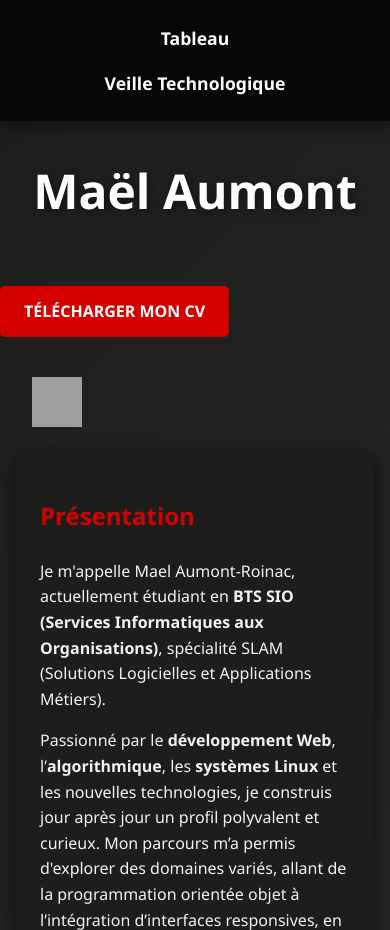
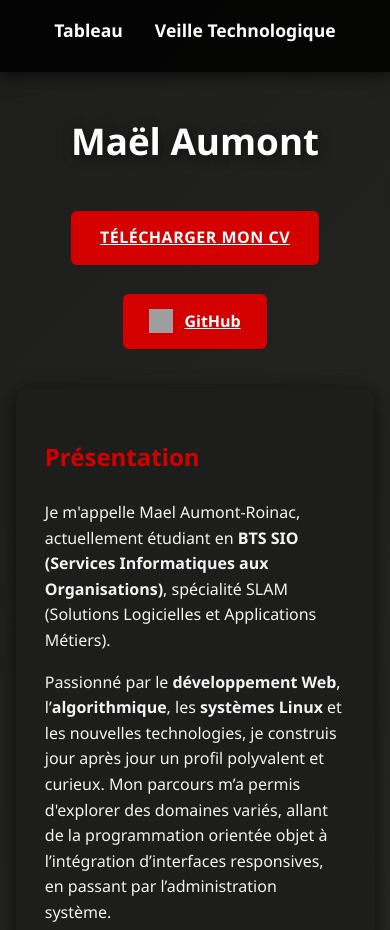
Before and after one commit to mael992/portfolio, a plain HTML site: page index.html in a window 390 px wide. Shown: the top 930 px of the page. Drawn offline with Linux system fonts and the light colour scheme; grey boxes are pictures that could not be loaded.

Commit message:
[update oral 1]

```diff
--- a/index.css
+++ b/index.css
@@ -1,19 +1,23 @@
-/* Style général */
+/* ===================== */
+/* STYLE GÉNÉRAL */
+/* ===================== */
 body {
     margin: 0;
     padding: 0;
     font-family: 'Segoe UI', sans-serif;
-    background: linear-gradient(135deg, #1d1d1b 0%, #3c3c3c 100%);  /* Dégradé élégant inspiré Porsche */
-    color: #f2f2f2;   /*Texte clair sur fond sombre */
+    background: linear-gradient(135deg, #1d1d1b 0%, #3c3c3c 100%);
+    color: #f2f2f2;
     line-height: 1.6;
 }
 
-/* Navigation */
+/* ===================== */
+/* NAVIGATION */
+/* ===================== */
 nav {
-    background-color: rgba(0, 0, 0, 0.8);  /* Noir semi-transparent */
+    background-color: rgba(0, 0, 0, 0.85);
     padding: 1rem 0;
     text-align: center;
-    box-shadow: 0 4px 15px rgba(0, 0, 0, 0.5);  /* Ombre accentuée */
+    box-shadow: 0 4px 15px rgba(0, 0, 0, 0.6);
 }
 
 nav ul {
@@ -22,11 +26,7 @@ nav ul {
     padding: 0;
     display: flex;
     justify-content: center;
-    flex-wrap: wrap;
-}
-
-nav ul li {
-    margin: 0 1.5rem;
+    gap: 2rem;
 }
 
 nav ul li a {
@@ -35,126 +35,153 @@ nav ul li a {
     font-weight: bold;
     font-size: 1.1rem;
     position: relative;
-    padding-bottom: 3px;
-    transition: color 0.3s ease, border-color 0.3s ease;
-}
-
-/* Effet au survol des liens de la navbar */
-nav ul li a:hover {
-    color: #d40000;  /* Rouge Porsche au survol */
-    border-bottom: 2px solid #d40000;  /* Sous-lignage élégant au survol */
-}
-
-/* GitHub Link (au dessous de la navbar) */
-.github-link {
-    text-align: left;
-    margin: 1rem 2rem;
-}
-
-.github-link a {
-    font-weight: bold;
-    color: #d40000; /* Rouge Porsche */
-    font-size: 1.3rem;
-    text-decoration: none;
-    position: relative;
-    padding-bottom: 3px;
-    transition: color 0.3s ease, border-color 0.3s ease;
-}
-
-.github-link a:hover {
-    color: #fff;  /* Texte clair au survol */
-    border-bottom: 2px solid #d40000;  /* Sous-lignage avec effet */
-}
-
-/* Titres principaux */
-h1 {
-    text-align: center;
-    margin-top: 2rem;
-    font-size: 3rem;
-    color: #fff;
-    text-shadow: 2px 2px 10px rgba(0, 0, 0, 0.4);  /* Ombre légère pour donner un effet de profondeur */
-}
-
-/* Liens et boutons */
-a {
-    color: #d40000; /* Rouge Porsche pour les liens */
-    text-decoration: none;
-    font-weight: bold;
+    padding-bottom: 4px;
     transition: color 0.3s ease;
 }
 
-a:hover {
-    color: #fff;
-    text-decoration: underline;
+nav ul li a:hover {
+    color: #d40000;
+    border-bottom: 2px solid #d40000;
 }
 
-/* Liens de téléchargement */
-a[download] {
-    display: inline-block;
-    background-color: #d40000;  /* Rouge Porsche */
+/* ===================== */
+/* TITRE PRINCIPAL */
+/* ===================== */
+h1 {
+    text-align: center;
+    margin-top: 2.5rem;
+    font-size: 3rem;
     color: #fff;
-    padding: 0.8rem 1.5rem;
-    border-radius: 5px;
-    margin: 1.5rem auto;
-    text-align: center;
+    text-shadow: 2px 2px 12px rgba(0, 0, 0, 0.5);
+}
+
+/* ===================== */
+/* BOUTONS HERO (CV + GITHUB) */
+/* ===================== */
+.hero-buttons {
+    display: flex;
+    justify-content: center;
+    align-items: center;
+    gap: 1.8rem;
+    margin: 2.5rem 0;
+    flex-wrap: wrap;
+}
+
+/* Bouton CV */
+.btn-cv {
+    background-color: #d40000;
+    color: #fff;
+    padding: 0.9rem 1.8rem;
+    border-radius: 6px;
     font-weight: bold;
     text-transform: uppercase;
+    letter-spacing: 0.5px;
     transition: background-color 0.3s ease, transform 0.3s ease;
 }
 
-/* Effet au survol des boutons */
-a[download]:hover {
-    background-color: #b30000;  /* Rouge plus foncé au survol */
-    transform: scale(1.05);  /* Effet de zoom pour plus d'impact */
+.btn-cv:hover {
+    background-color: #b30000;
+    transform: scale(1.06);
 }
 
-/* Sections */
+/* Bouton GitHub */
+.btn-github {
+    display: flex;
+    align-items: center;
+    gap: 0.7rem;
+    padding: 0.8rem 1.5rem;
+    border: 2px solid #d40000;
+    border-radius: 6px;
+    color: #fff;
+    font-weight: bold;
+    background-color: #d40000;
+}
+
+.btn-github img {
+    width: 24px;
+    height: 24px;
+}
+
+.btn-github:hover {
+    background-color: #b30000;
+    transform: scale(1.06);
+}
+
+/* ===================== */
+/* SECTIONS */
+/* ===================== */
 section {
-    background: #1d1d1b;  /* Noir Porsche */
-    padding: 2rem;
-    margin: 2rem auto;
+    background-color: #1d1d1b;
+    padding: 2rem 2.5rem;
+    margin: 2.5rem auto;
     max-width: 900px;
-    border-radius: 8px;
-    box-shadow: 0 4px 20px rgba(0, 0, 0, 0.6);  /* Ombre plus marquée pour un look premium */
+    border-radius: 10px;
+    box-shadow: 0 4px 20px rgba(0, 0, 0, 0.65);
 }
 
 section h2 {
-    color: #d40000;  /* Rouge Porsche pour les sous-titres */
+    color: #d40000;
     margin-bottom: 1.5rem;
 }
 
-/* Listes */
+/* ===================== */
+/* ARTICLES (RÉALISATIONS) */
+/* ===================== */
+article {
+    margin-bottom: 2rem;
+}
+
+article h3 {
+    color: #fff;
+    margin-bottom: 0.5rem;
+}
+
+article ul {
+    padding-left: 1.2rem;
+}
+
+article ul li {
+    margin-bottom: 0.5rem;
+}
+
+/* ===================== */
+/* LISTES */
+/* ===================== */
 ul {
     padding-left: 1.2rem;
 }
 
 ul li {
-    margin-bottom: 0.8rem;
+    margin-bottom: 0.7rem;
 }
 
-/* Pied de page */
+/* ===================== */
+/* FOOTER */
+/* ===================== */
 footer {
-    background-color: #1d1d1b;  /* Noir Porsche */
-    color: #f2f2f2;
+    background-color: #1d1d1b;
+    color: #aaa;
     text-align: center;
-    padding: 1.2rem;
+    padding: 1.5rem;
     margin-top: 3rem;
-    font-size: 1rem;
-    border-top: 2px solid #333;  /* Légère séparation pour le pied de page */
+    border-top: 1px solid #333;
+    font-size: 0.95rem;
 }
 
-/* Responsive */
+/* ===================== */
+/* RESPONSIVE */
+/* ===================== */
 @media (max-width: 600px) {
-    nav ul {
-        flex-direction: column;
-    }
-
-    nav ul li {
-        margin: 0.5rem 0;
+    h1 {
+        font-size: 2.3rem;
     }
 
     section {
-        margin: 1rem;
-        padding: 1.5rem;
+        margin: 1.5rem 1rem;
+        padding: 1.8rem;
+    }
+
+    .hero-buttons {
+        flex-direction: column;
     }
 }
--- a/index.html
+++ b/index.html
@@ -16,13 +16,15 @@
 
     <h1>Maël Aumont</h1>
 
-    <a href="CV.pdf" download>Télécharger Mon CV </a>
+    <div class="hero-buttons">
+        <a href="CV.pdf" download class="btn-cv">Télécharger mon CV</a>
 
-    <div class="github-link">
-        <a href="https://github.com/mael992" target="_blank">
-            <img src="https://github.githubassets.com/images/modules/logos_page/GitHub-Mark.png" alt="GitHub" width="50" height="50">
+        <a href="https://github.com/mael992" target="_blank" class="btn-github">
+            <img src="https://github.githubassets.com/images/modules/logos_page/GitHub-Mark.png" alt="GitHub">
+            GitHub
         </a>
     </div>
+
 
 
     <section id="presentation">
--- a/tableau.css
+++ b/tableau.css
@@ -1,31 +1,97 @@
+/* ===================== */
+/* BASE */
+/* ===================== */
 body {
     font-family: Arial, sans-serif;
     margin: 2rem;
-    background-color: #f9f9f9;
+    background: linear-gradient(135deg, #1d1d1b 0%, #3c3c3c 100%);
+    color: #f2f2f2;
 }
+
+/* ===================== */
+/* NAVIGATION */
+/* ===================== */
+nav {
+    background-color: rgba(0, 0, 0, 0.85);
+    padding: 1rem 0;
+    text-align: center;
+    box-shadow: 0 4px 15px rgba(0, 0, 0, 0.6);
+}
+
+nav ul {
+    list-style: none;
+    margin: 0;
+    padding: 0;
+    display: flex;
+    justify-content: center;
+    flex-wrap: wrap;
+}
+
+nav ul li {
+    margin: 0 1.5rem;
+}
+
+nav ul li a {
+    color: #ffffff;
+    text-decoration: none;
+    font-weight: bold;
+    font-size: 1.1rem;
+    position: relative;
+    padding-bottom: 3px;
+    transition: color 0.3s ease, border-color 0.3s ease;
+}
+
+nav ul li a:hover {
+    color: #d40000;
+    border-bottom: 2px solid #d40000;
+}
+
+/* ===================== */
+/* TITRE */
+/* ===================== */
 h1 {
     text-align: center;
-    color: #333;
+    color: #ffffff;
+    margin-top: 2rem;
 }
+
+/* ===================== */
+/* TABLEAU */
+/* ===================== */
 table {
     width: 100%;
     border-collapse: collapse;
     margin-top: 2rem;
-    background-color: #fff;
-    box-shadow: 0 0 10px rgba(0,0,0,0.1);
+    background-color: #1d1d1b;
+    box-shadow: 0 4px 20px rgba(0,0,0,0.6);
+    border-radius: 6px;
+    overflow: hidden;
 }
+
 th, td {
     padding: 12px;
     text-align: center;
-    border: 1px solid #ccc;
+    border: 1px solid #333;
 }
+
+/* En-tête du tableau */
 th {
-    background-color: #007BFF;
-    color: white;
+    background-color: #000;
+    color: #d40000;
+    font-weight: bold;
+    text-transform: uppercase;
 }
+
+/* Lignes */
+tr {
+    background-color: #1d1d1b;
+}
+
 tr:nth-child(even) {
-    background-color: #f2f2f2;
+    background-color: #2a2a2a;
 }
+
+/* Survol */
 tr:hover {
-    background-color: #e6f7ff;
+    background-color: rgba(212, 0, 0, 0.15);
 }
--- a/veille.css
+++ b/veille.css
@@ -1,34 +1,42 @@
-/* Base */
+/* ===================== */
+/* BASE */
+/* ===================== */
 body {
     font-family: Arial, sans-serif;
     line-height: 1.6;
-    color: #333;
+    color: #f2f2f2;
     max-width: 900px;
     margin: auto;
     padding: 20px;
-    background-color: #f9f9f9;
+    background: linear-gradient(135deg, #1d1d1b 0%, #3c3c3c 100%);
 }
 
-/* Titres */
+/* ===================== */
+/* TITRES */
+/* ===================== */
 h1, h2, h3 {
-    color: #005f6a;
+    color: #d40000;
 }
 
 h2 {
-    border-bottom: 2px solid #005f6a;
+    border-bottom: 2px solid #d40000;
     padding-bottom: 5px;
     margin-bottom: 20px;
 }
 
 h3 {
     margin-top: 30px;
+    color: #ffffff;
 }
 
-/* Navigation */
+/* ===================== */
+/* NAVIGATION */
+/* ===================== */
 nav {
-    background-color: #007BFF;
+    background-color: rgba(0, 0, 0, 0.85);
     padding: 1rem 0;
     text-align: center;
+    margin-bottom: 2rem;
 }
 
 nav ul {
@@ -45,54 +53,68 @@ nav ul li {
 }
 
 nav ul li a {
-    color: #fff;
+    color: #ffffff;
     text-decoration: none;
     font-weight: bold;
 }
 
 nav ul li a:hover {
+    color: #d40000;
     text-decoration: underline;
 }
 
-/* Articles */
+/* ===================== */
+/* SECTIONS / ARTICLES */
+/* ===================== */
 .section {
-    background: white;
+    background-color: #1d1d1b;
     padding: 2rem;
     border-radius: 8px;
-    box-shadow: 0 2px 10px rgba(0,0,0,0.1);
+    box-shadow: 0 4px 20px rgba(0,0,0,0.6);
 }
 
 article {
     margin-bottom: 2rem;
     padding-bottom: 1.5rem;
-    border-bottom: 1px solid #ddd;
+    border-bottom: 1px solid #333;
 }
 
 article:last-child {
     border-bottom: none;
 }
 
-/* Liens */
+/* ===================== */
+/* LIENS */
+/* ===================== */
 a {
-    color: #005f6a;
+    color: #d40000;
     text-decoration: none;
 }
 
 a:hover {
+    color: #ffffff;
     text-decoration: underline;
 }
 
-/* Listes */
+/* ===================== */
+/* LISTES */
+/* ===================== */
 ul {
     padding-left: 20px;
     margin-top: 0.5rem;
 }
 
-/* Responsive */
+ul li {
+    margin-bottom: 0.5rem;
+}
+
+/* ===================== */
+/* RESPONSIVE */
+/* ===================== */
 @media (max-width: 600px) {
     nav ul {
         flex-direction: column;
-        align-items: flex-start;
+        align-items: center;
     }
 
     nav ul li {
```
